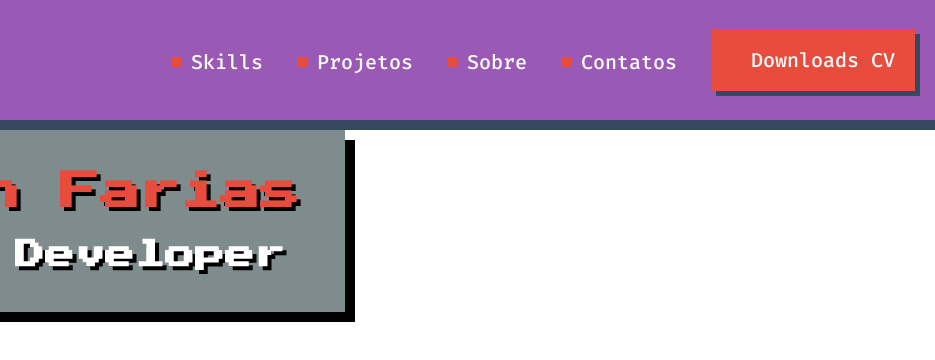
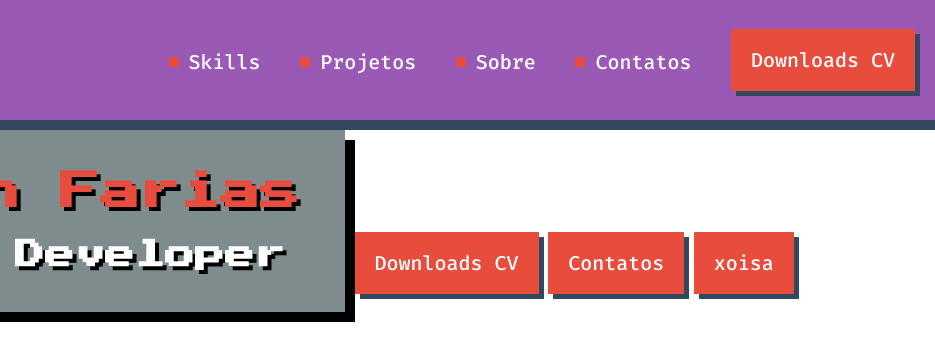
Before and after one commit to ZorittoWendy/portifolio.github.io, a plain HTML site: page index.html in a window 1280 px wide. Shown: the full height of the page, 345-1280 px from the left. Drawn offline with Linux system fonts and the light colour scheme.

Commit message:
Create the components

```diff
--- /dev/null
+++ b/css/components/actions.css
@@ -0,0 +1,18 @@
+.action {
+    display: inline-flex;
+    align-items: center;
+    color: #fff;
+    font-size: 20px;
+    font-weight: 500;
+    text-decoration: none;
+    margin-right: 30px;
+}
+
+.action::before {
+    display: inline-block;
+    content: "";
+    background-color: #e74c3c;
+    width: 10px;
+    height: 10px;
+    margin-right: 10px;
+}
--- a/css/components/box.css
+++ b/css/components/box.css
@@ -1,4 +1,4 @@
-#box {
+.box {
     display: inline-block;
     background-color: #7f8c8d;
     box-shadow: 10px 10px 0 #000;
@@ -6,6 +6,6 @@
     padding: 42px 45px;
 }
 
-#box h1 {
+.box .title {
     margin-bottom: 28px;
 }
--- /dev/null
+++ b/css/components/header.css
@@ -0,0 +1,8 @@
+.header {
+    display: flex;
+    justify-content: space-between;
+    align-items: center;
+    background-color: #9b59b6;
+    border-bottom: 10px solid #34495e;
+    padding: 10px 20px;
+}
--- a/css/components/title.css
+++ b/css/components/title.css
@@ -1,10 +1,6 @@
-h1 {
+.title {
     font-family: 'Press Start 2P', sans-serif;
     font-size: 40px;
     color: #e74c3c;
     text-shadow: 4px 4px 0 #000;
 }
-
-#box h1 {
-    margin-bottom: 28px;
-}
--- a/css/index.css
+++ /dev/null
@@ -1,45 +0,0 @@
-header {
-    display: flex;
-    justify-content: space-between;
-    align-items: center;
-    background-color: #9b59b6;
-    border-bottom: 10px solid #34495e;
-    padding: 10px 20px;
-}
-
-nav {
-    text-align: right;
-}
-
-a {
-    display: inline-flex;
-    align-items: center;
-    color: #fff;
-    font-size: 20px;
-    font-family: "Fira code", Arial, Helvetica, sans-serif;
-    font-weight: 500;
-    text-decoration: none;
-    margin-right: 30px;
-}
-
-a::before {
-    display: inline-block;
-    content: "";
-    background-color: #e74c3c;
-    width: 10px;
-    height: 10px;
-    margin-right: 10px;
-}
-
-#button {
-    display: inline-block;
-    background-color: #e74c3c;
-    box-shadow: 5px 5px 0px #34495e;
-    padding: 18px 20px;
-    margin-right: 0;
-    transition: transform 100ms linear;
-}
-
-#button:hover {
-    transform: scale(1.08);
-}
--- a/css/reset.css
+++ b/css/reset.css
@@ -1,6 +1,15 @@
+body {
+    font-family: "Fira code", Arial, Helvetica, sans-serif;
+}
+
 body,
 h1,
 h2,
 h3 {
     margin: 0;
 }
+
+button {
+    border: none;
+    font-family: inherit;
+}
--- a/index.html
+++ b/index.html
@@ -8,29 +8,35 @@
         href="https://fonts.googleapis.com/css2?family=Fira+Code:wght@300..700&family=Poppins:wght@400;600;700&family=Press+Start+2P&display=swap"
         rel="stylesheet">
     <link rel="stylesheet" href="css/reset.css">
-    <link rel="stylesheet" href="css/index.css">
 
+    <link rel="stylesheet" href="css/components/actions.css">
+    <link rel="stylesheet" href="css/components/box.css">
+    <link rel="stylesheet" href="css/components/button.css">
+    <link rel="stylesheet" href="css/components/header.css">
     <link rel="stylesheet" href="css/components/title.css">
     <link rel="stylesheet" href="css/components/subTitle.css">
-    <link rel="stylesheet" href="css/components/box.css">
+
     <title>Portifolio</title>
 </head>
 
 <body>
-    <header>
+    <header class="header">
         <img src="assets/img/imagem01.png" alt="imagem">
         <nav>
-            <a href="" lang="en">Skills</a>
-            <a href="">Projetos</a>
-            <a href="">Sobre</a>
-            <a href="">Contatos</a>
-            <a id="button" href="" lang="en">Downloads CV</a>
+            <a class="action" href="" lang="en">Skills</a>
+            <a class="action" href="">Projetos</a>
+            <a class="action" href="">Sobre</a>
+            <a class="action" href="">Contatos</a>
+            <a class="button" href="" lang="en">Downloads CV</a>
         </nav>
     </header>
-    <div id="box">
-        <h1>Wendeson Farias</h1>
-        <h2>FullStack Developer</h2>
+    <div class="box">
+        <h1 class="title">Wendeson Farias</h1>
+        <h2 class="subtitles">FullStack Developer</h2>
     </div>
+    <a class="button" href="" lang="en">Downloads CV</a>
+    <a class="button" href="">Contatos</a>
+    <button class="button">xoisa</button>
 </body>
 
 </html>
```
